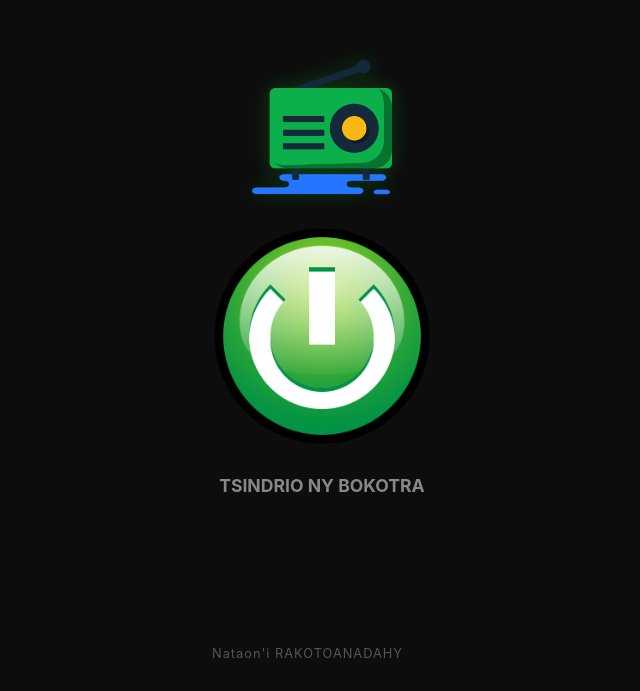
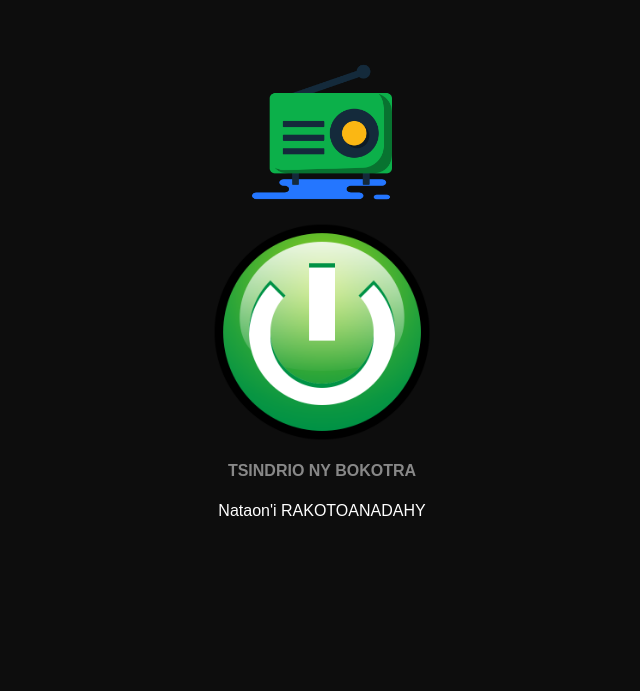
Before and after one commit to SitrakaR2/radio-rdb, a plain HTML site: page index.html in a window 1280 px wide. Shown: the part 109-800 px from the top of the page, without its empty margins (318-958 px from the left). Drawn offline with Linux system fonts and the light colour scheme.

Commit message:
Add files via upload

```diff
--- a/index.html
+++ b/index.html
@@ -2,121 +2,59 @@
 <html lang="mg">
 <head>
     <meta charset="UTF-8">
-    <meta name="viewport" content="width=device-width, initial-scale=1.0, maximum-scale=1.0, user-scalable=no">
+    <meta name="viewport" content="width=device-width, initial-scale=1.0">
     <title>Radio Don Bosco</title>
-
-    <link rel="apple-touch-icon" href="assets/radio.png">
-    <meta name="apple-mobile-web-app-capable" content="yes">
-    <meta name="apple-mobile-web-app-status-bar-style" content="black-translucent">
-    <meta name="apple-mobile-web-app-title" content="RDB Radio">
-
     <style>
-        body {
-            background-color: #0d0d0d;
-            color: white;
-            font-family: -apple-system, BlinkMacSystemFont, "Segoe UI", Roboto, sans-serif;
-            display: flex;
-            flex-direction: column;
-            align-items: center;
-            justify-content: center;
-            height: 100vh;
-            margin: 0;
-            text-align: center;
-            overflow: hidden;
-        }
-
-        .container { padding: 20px; }
-
-        .radio-img {
-            width: 140px;
-            margin-bottom: 25px;
-            filter: drop-shadow(0 0 10px rgba(0, 255, 51, 0.2));
-        }
-
-        .power-btn {
-            width: 220px;
-            height: 220px;
-            cursor: pointer;
-            -webkit-tap-highlight-color: transparent;
-            transition: transform 0.1s;
-        }
-
-        .power-btn:active { transform: scale(0.95); }
-
-        #status {
-            margin-top: 25px;
-            font-weight: bold;
-            color: #888;
-            font-size: 1.1rem;
-            min-height: 50px;
-            text-transform: uppercase;
-        }
-
-        .footer {
-            position: absolute;
-            bottom: 30px;
-            font-size: 0.8rem;
-            color: #555;
-            letter-spacing: 1px;
-        }
-
-        /* Mba tsy hikitikitika rehefa zoom-ena amin'ny finday */
-        * { touch-action: manipulation; }
+        body { background-color: #0d0d0d; color: white; font-family: sans-serif; display: flex; flex-direction: column; align-items: center; justify-content: center; height: 100vh; margin: 0; }
+        .radio-img { width: 140px; margin-bottom: 20px; }
+        .power-btn { width: 220px; height: 220px; cursor: pointer; transition: 0.2s; }
+        .power-btn:active { transform: scale(0.9); }
+        #status { margin-top: 20px; font-weight: bold; color: #888; height: 40px; }
     </style>
 </head>
 <body>
 
-    <div class="container">
-        <img src="assets/radio.png" class="radio-img" alt="Radio Icon">
-
-        <div id="playArea">
-            <img id="btnAction" src="assets/play.png" class="power-btn">
-        </div>
-
-        <div id="status">TSINDRIO NY BOKOTRA</div>
-
-        <div class="footer">Nataon'i RAKOTOANADAHY</div>
-    </div>
-
-    <audio id="radioPlayer" crossorigin="anonymous"></audio>
+    <img src="assets/radio.png" class="radio-img">
+    <img id="btnAction" src="assets/play.png" class="power-btn" onclick="toggleRadio()">
+    <div id="status">TSINDRIO NY BOKOTRA</div>
+    <div class="footer">Nataon'i RAKOTOANADAHY</div>
 
     <script>
-        const audio = document.getElementById('radioPlayer');
-        const btn = document.getElementById('btnAction');
-        const status = document.getElementById('status');
-
-        // Rohy HTTPS azo antoka ho an'ny iPhone
-        const streamUrl = "https://onair15.xdevel.com/proxy/radiodonbosco/;stream.mp3";
+        // Mampiasa audio element iray raikitra
+        const audio = new Audio();
+        // Ity rohy ity dia misy "/;" any amin'ny farany (zava-dehibe ho an'ny stream)
+        const streamUrl = "http://onair15.xdevel.com/proxy/radiodonbosco/;stream.mp3";
         let isPlaying = false;
 
-        btn.onclick = function() {
+        function toggleRadio() {
+            const btn = document.getElementById('btnAction');
+            const status = document.getElementById('status');
+
             if (!isPlaying) {
                 status.innerText = "MAMPIDITRA FEO...";
                 status.style.color = "orange";
 
                 audio.src = streamUrl;
-                audio.load();
 
-                // iPhone gesture play
                 audio.play().then(() => {
+                    isPlaying = true;
                     btn.src = 'assets/stop.png';
                     status.innerText = "🔊 RADIO VELONA";
                     status.style.color = "#00ff33";
-                    isPlaying = true;
                 }).catch(err => {
                     console.error(err);
-                    status.innerText = "TSY MANDEHA: Jereo ny internet";
+                    status.innerText = "TSY MANDEHA: Jereo ny fidirana Internet";
                     status.style.color = "red";
                 });
             } else {
                 audio.pause();
-                audio.src = "";
+                audio.src = ""; // Atsahatra ny fandraisana data
+                isPlaying = false;
                 btn.src = 'assets/play.png';
                 status.innerText = "RADIO MATY";
                 status.style.color = "#888";
-                isPlaying = false;
             }
-        };
+        }
     </script>
 </body>
 </html>
```
